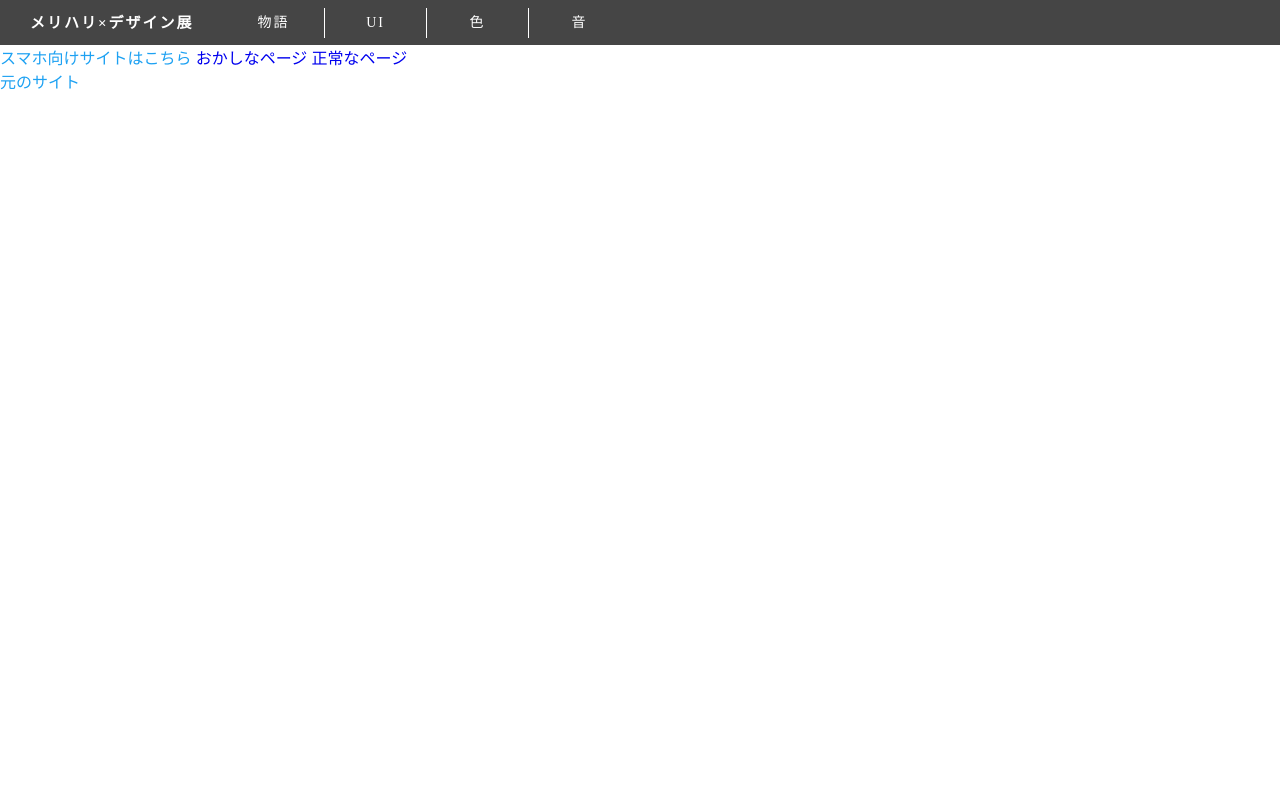
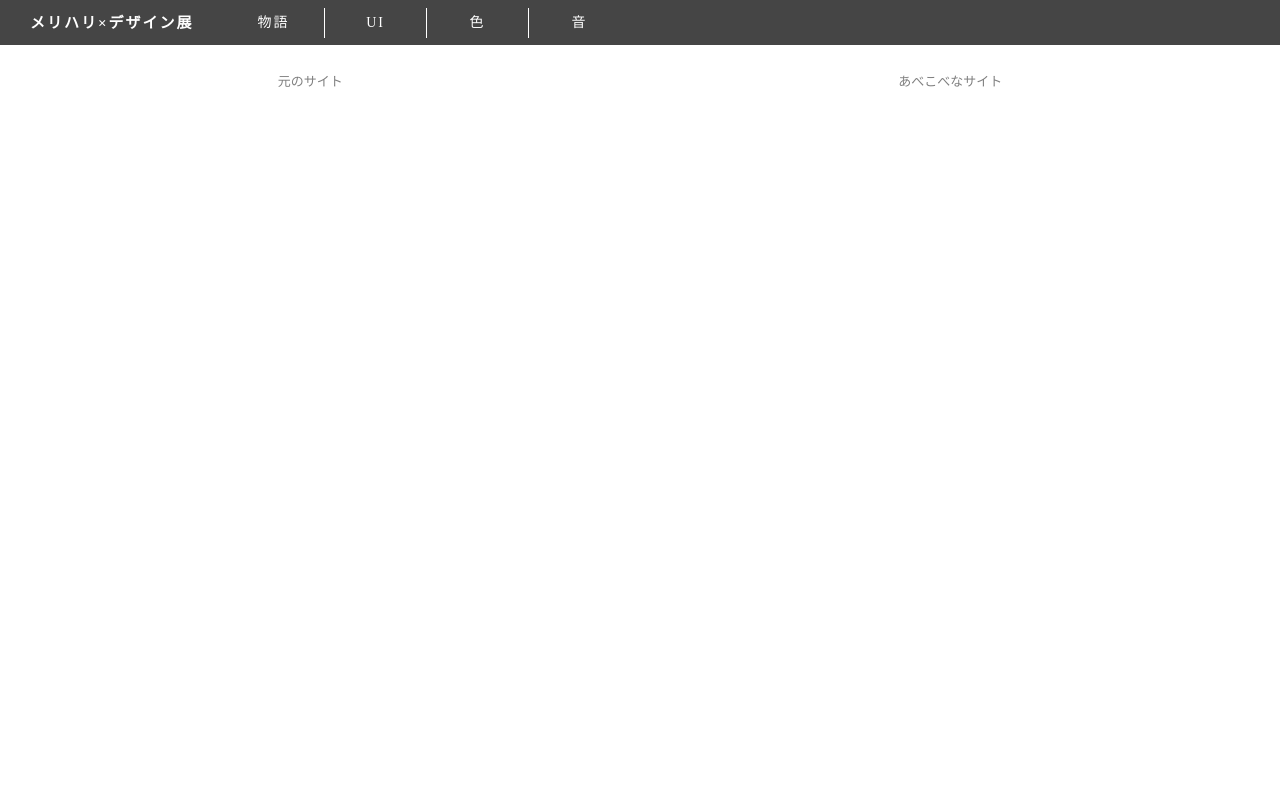
Before and after one commit to rtr-dnd/2020mayfes, a website built with Parcel: page twitter-sidebyside.html in a window 1280 px wide. Shown: the top 800 px of the page. Built offline with nearby package versions, Linux system fonts and the light colour scheme.

Commit message:
sidebyside

```diff
--- a/twitter-sidebyside.html
+++ b/twitter-sidebyside.html
@@ -76,9 +76,11 @@
     </div>
   </header>
   <div class="for-mobile">
-    スマホ向けサイトはこちら
-    <a href="twitter-broken.html">おかしなページ</a>
-    <a href="twitter.html">正常なページ</a>
+    <div class="pseudo-screen">
+      スマホ向けサイト↓ <br>
+      <a href="twitter-broken.html">おかしなページ</a>
+      <a href="twitter.html">正常なページ</a>
+    </div>
   </div>
   <div class="screen-container sidebyside">
     <div class="container-inner">
--- a/twitter.css
+++ b/twitter.css
@@ -202,7 +202,6 @@ a {
 }
 body {
   margin: 0;
-  color: rgba(29,161,242,1.00);
   background-color: #ffffff;
   display: flex;
   flex-direction: column;
@@ -213,10 +212,51 @@ body {
 
 }
 
+
+
 .pseudo-screen {
   position: relative;
   margin-top: 45px;
   height: calc(100vh - 45px);
+  flex-grow: 1;
+  overflow-y: scroll;
+  box-sizing: border-box;
+}
+@media screen and (min-width: 769px) {
+  .pseudo-screen {
+    max-width: 375px;
+    height: 80vh;
+    max-height: 812px;
+  }
+}
+.screen-container {
+  display: flex;
+  align-items: center;
+  justify-content: center;
+  height: calc(100vh - 45px);
+  box-sizing: border-box;
+}
+.container-inner {
+  margin: 0 auto;
+  display: flex;
+  flex-direction: column;
+}
+.container-inner .caption {
+  text-align: center;
+  padding: 8px;
+  font-size: 13px;
+  opacity: 0.5;
+}
+
+@media screen and (max-width: 768px) {
+  .sidebyside {
+    display: none;
+  }
+}
+@media screen and (min-width: 769px) {
+  .for-mobile {
+    display: none;
+  }
 }
 
 main {
@@ -251,6 +291,7 @@ header.tw-header {
   background-color:rgba(255,255,255,1.00);
   border-top-style: solid;
   border-top-width: 1px;
+  border-bottom: 1px solid rgb(230, 236, 240);
   height: 52.5px;
   padding-left: 15px;
   padding-right: 15px;
@@ -259,6 +300,7 @@ header.tw-header {
   justify-content: center;
   align-items: center;
   position: sticky;
+  top: 0;
 }
 
 .box {
```
